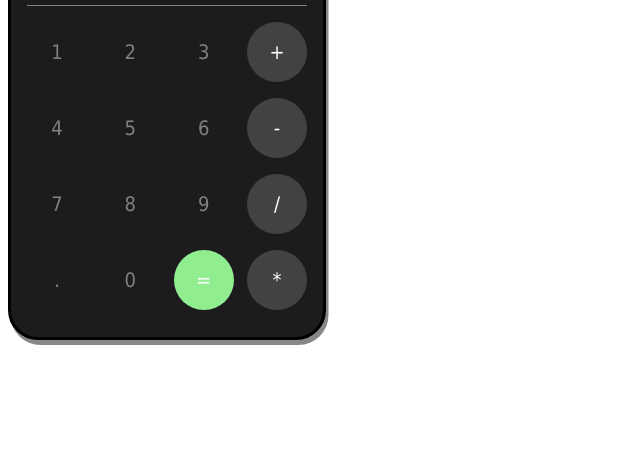
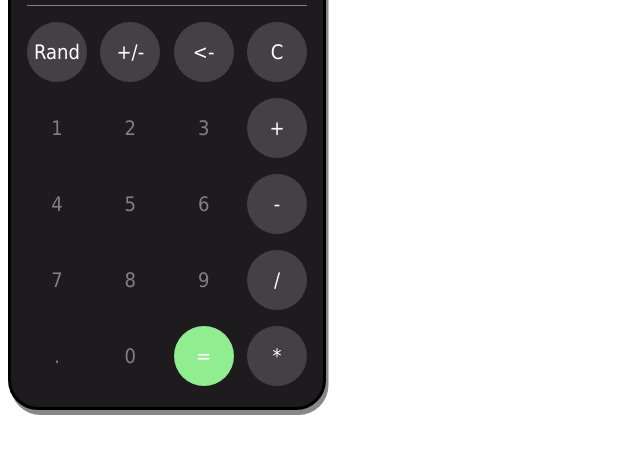
Before and after one commit to matassalys0/calculator, a plain HTML site: page index.html in a window 1280 px wide. Shown: the part 206-660 px from the top of the page, without its empty margins (0-640 px from the left). Drawn offline with Linux system fonts and the light colour scheme.

Commit message:
feat: another row to calculator

```diff
--- a/index.html
+++ b/index.html
@@ -15,6 +15,12 @@
             <div class="calc-input">1+3</div>
             <div class="calc-answer">4</div>
             <hr>
+            <div class="calc-commands">
+                <button class="command-btn">Rand</button>
+                <button class="command-btn">+/-</button>
+                <button class="command-btn"><-</button>
+                <button class="command-btn">C</button>
+            </div>
             <div class="calc-commands">
                 <button class="num-btn">1</button>
                 <button class="num-btn">2</button>
--- a/styles.css
+++ b/styles.css
@@ -4,7 +4,7 @@ body {
 
 .calculator {
     width: 280px;
-    height: 500px;
+    height: 570px;
     border-style: solid;
     border-radius: 30px;
     background-color: #1e1b1e;
@@ -101,6 +101,7 @@ hr {
     border-style: none;
     outline: none;
     border-radius: 50%;
+    background-position: center;
     background-color: lightgreen;
     transition: background 0.4s;
 }
```
